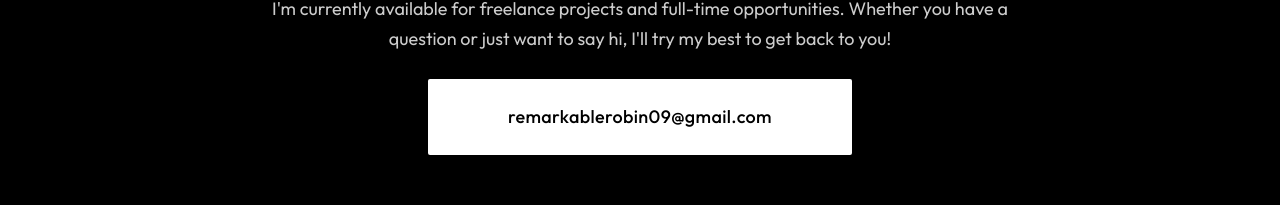
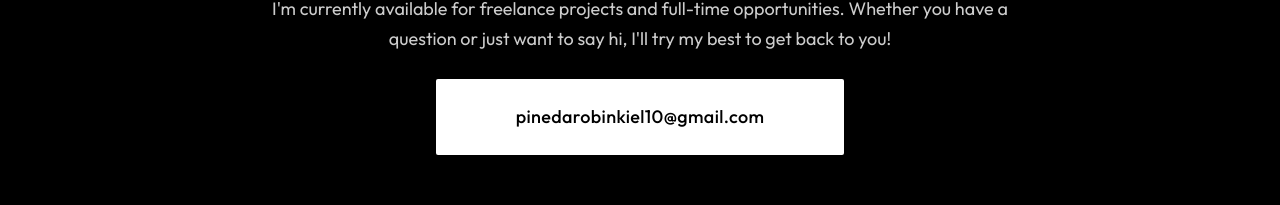
Before and after one commit to RobinKielll/RobinPined-PortfolioV2, a plain HTML site: page index.html in a window 1280 px wide. Shown: the part 5680-5885 px from the top of the page. Drawn offline with nearby package versions, Linux system fonts and the light colour scheme.

Commit message:
updated email

```diff
--- a/index.html
+++ b/index.html
@@ -674,8 +674,8 @@
                         try
                         my best to get back to you!</p>
                     <a class="inline-flex items-center justify-center px-xl py-md bg-on-primary text-primary font-label-md text-label-md rounded hover:opacity-80 transition-all duration-200 text-lg"
-                        href="mailto:remarkablerobin09@gmail.com">
-                        remarkablerobin09@gmail.com
+                        href="mailto:pinedarobinkiel10@gmail.com">
+                        pinedarobinkiel10@gmail.com
                     </a>
                 </div>
             </section>
```
